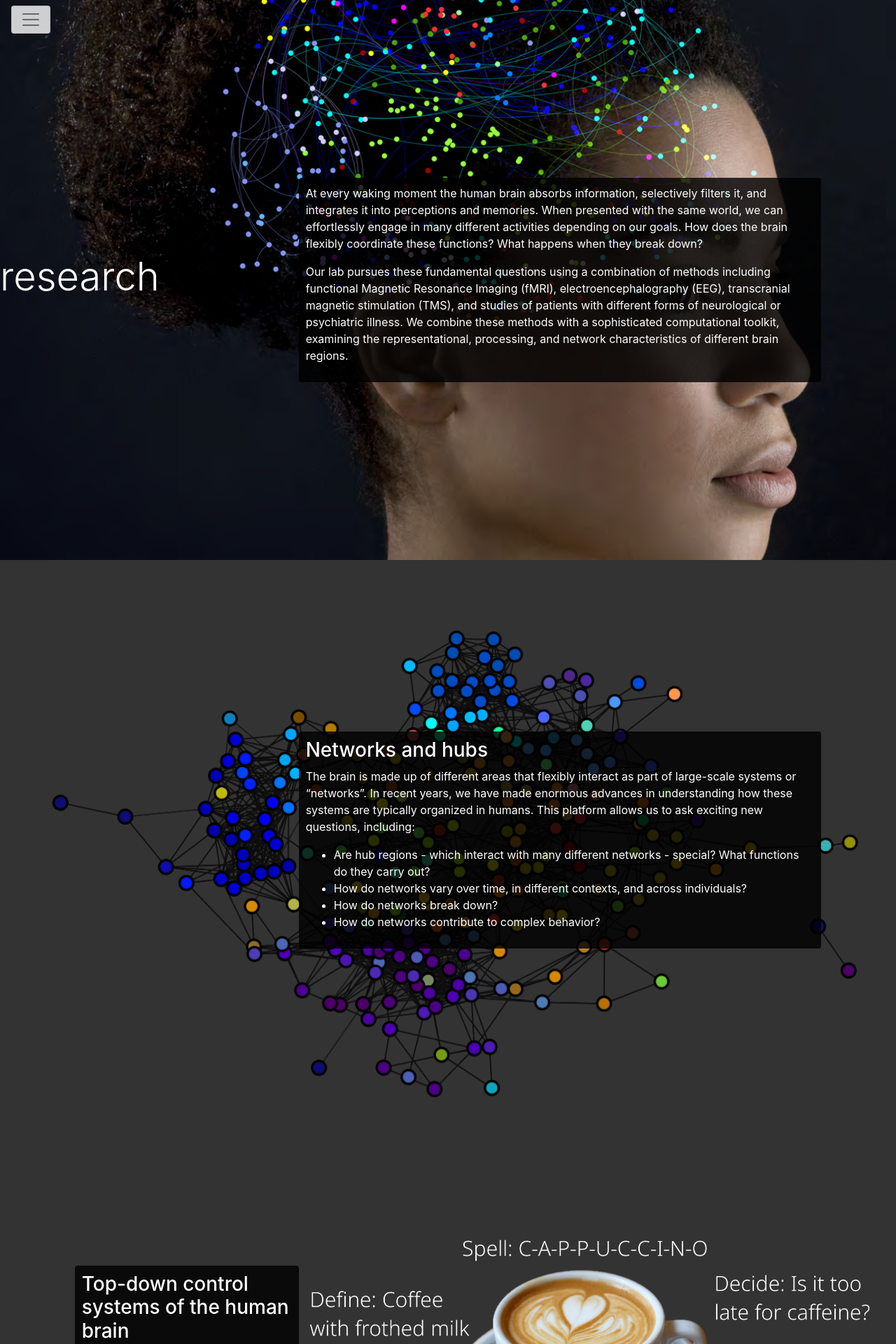
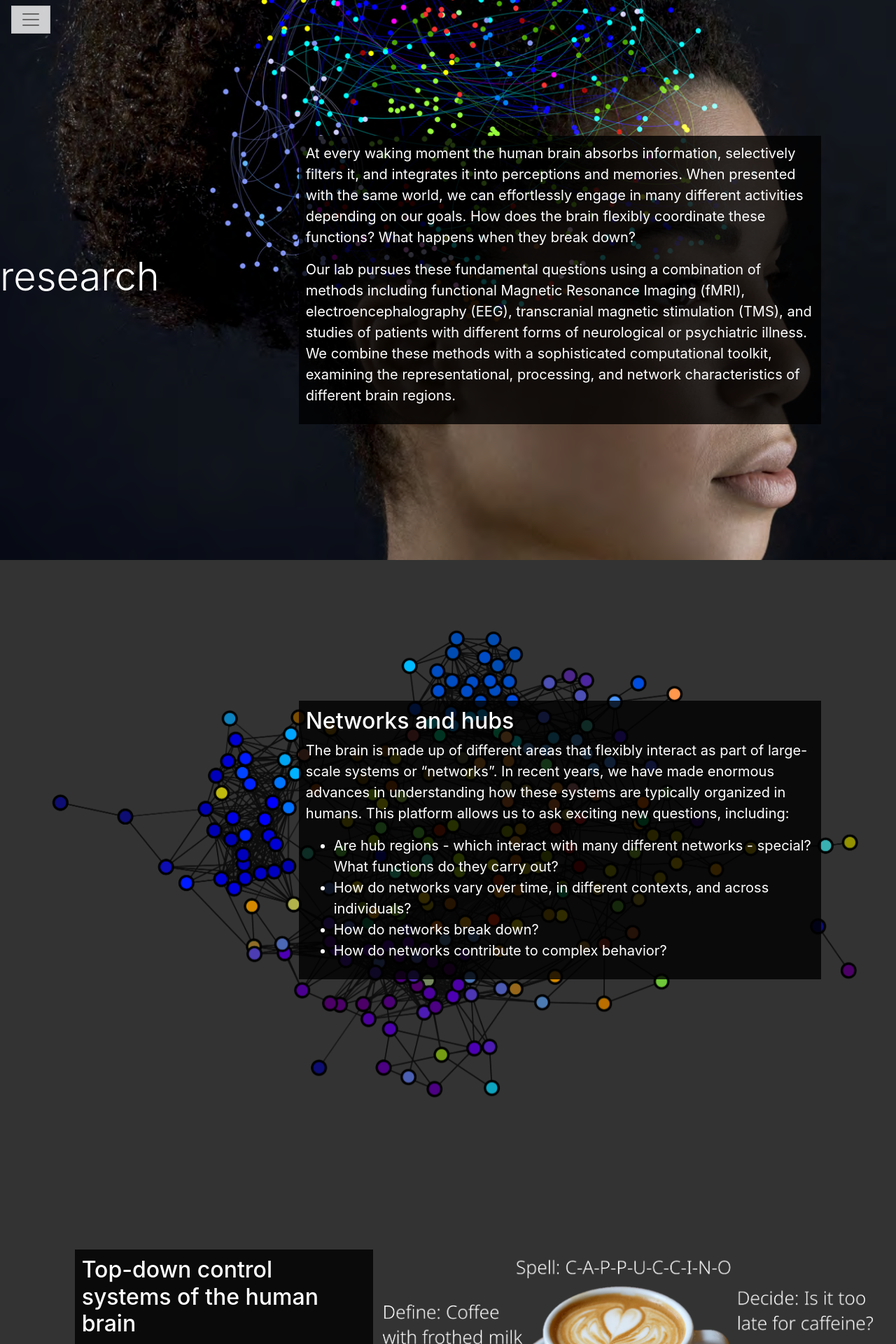
Before and after one commit to vanandrew/web-common, a Django app: page /research in a window 1280 px wide. Shown: the top 1920 px of the page at 70% size. Run offline with Django 3.2, Linux system fonts and the light colour scheme; some libraries are stand-ins or nearby versions.

Commit message:
General Improvements/Refinements

```diff
--- a/common/admin.py
+++ b/common/admin.py
@@ -51,7 +51,7 @@ class newsitemadmin(admin.ModelAdmin):
     ordering = ('title',)
     fieldsets = (
         ('News Post', {
-            'fields': ('title','date','content',)
+            'fields': ('title','pub_date','content',)
         }),
     )
     search_fields = ('title',)
--- a/common/static/common/css/base.css
+++ b/common/static/common/css/base.css
@@ -28,3 +28,43 @@ body {
     font-size: 4rem;
     cursor: pointer;
 }
+.form-layout {
+    margin: 60px 0px 16px 0px;
+}
+.responsive-text {
+    font-size: 0.6rem;
+}
+.header-responsive-text {
+    font-size: 1rem;
+}
+@media (min-width: 576px) {
+    .responsive-text {
+        font-size:0.8rem;
+    }
+    .header-responsive-text {
+        font-size: 1.3rem;
+    }
+}
+@media (min-width: 768px) {
+    .responsive-text {
+        font-size:1rem;
+    }
+    .header-responsive-text {
+        font-size: 1.5rem;
+    }
+}
+
+/* Large devices (desktops, 992px and up) */
+@media (min-width: 992px) {
+    .responsive-text {
+        font-size:1.25rem;
+    }
+    .header-responsive-text {
+        font-size: 2rem;
+    }
+}
+
+/* Extra large devices (large desktops, 1200px and up) */
+@media (min-width: 1200px) {
+
+}
--- a/common/static/common/css/bootstrap-better-nav.css
+++ b/common/static/common/css/bootstrap-better-nav.css
@@ -65,3 +65,7 @@ body.side-menu-visible #side-menu {
   z-index:100;
   display:none;
 }
+
+.navbar-toggler {
+    border-radius: 0px;
+}
--- /dev/null
+++ b/common/static/common/css/research.css
@@ -0,0 +1,68 @@
+.block-text {
+    background-color: rgba(0,0,0,0.8);
+    padding: 10px 10px !important;
+}
+.block-bg-image {
+    z-index: 0;
+    position: absolute;
+    height: 100vh;
+    width: 100%;
+    background-position: center;
+    background-size: cover;
+    background-repeat: no-repeat;
+}
+.block-title {
+    background-image: url('../imgs/neuron_cover.png');
+    background-position: center;
+    background-size: cover;
+    background-repeat: no-repeat;
+}
+.block-bg {
+    background-color: rgba(0,0,0,0.8)
+}
+.blockspring1 {
+    background-image: url('../imgs/spring1.png');
+}
+@keyframes flickerAnimation {
+  0%   { opacity:1; }
+  50%  { opacity:0; }
+  100% { opacity:1; }
+}
+@-o-keyframes flickerAnimation{
+  0%   { opacity:1; }
+  50%  { opacity:0; }
+  100% { opacity:1; }
+}
+@-moz-keyframes flickerAnimation{
+  0%   { opacity:1; }
+  50%  { opacity:0; }
+  100% { opacity:1; }
+}
+@-webkit-keyframes flickerAnimation{
+  0%   { opacity:1; }
+  50%  { opacity:0; }
+  100% { opacity:1; }
+}
+.blockspring2 {
+    background-image: url('../imgs/spring2.png');
+    opacity: 0;
+    -webkit-animation: flickerAnimation 6s infinite;
+    -moz-animation: flickerAnimation 6s infinite;
+    -o-animation: flickerAnimation 6s infinite;
+    animation: flickerAnimation 6s infinite;
+}
+.blockcoffee {
+    background-image: url('../imgs/controlcoffee.png');
+    background-size: contain;
+}
+.blockduckrabbit {
+    background-image: url('../imgs/DuckRabbit.png');
+    background-size: contain;
+}
+.blockmri {
+    background-image: url('../imgs/mri.jpg');
+    background-position: 50% 40%
+}
+.bg-image {
+    height: 100%;
+}
--- a/common/templates/common/people.html
+++ b/common/templates/common/people.html
@@ -75,9 +75,6 @@
                         {% if person.phone %}
                         <h6>{{ person.phone }}</h6>
                         {% endif %}
-                        {% if person.cv %}
-                        <p><a href="{{ person.cv.url }}" target="_blank">Curriculum Vitae</a></p>
-                        {% endif %}
                         <div class="text-center">
                             {% if person.photo %}
                             <img src="{{ person.photo.url }}" class="img-fluid img-thumbnail">
@@ -90,6 +87,9 @@
                         {% autoescape off %}
                         {{ person.blurb }}
                         {% endautoescape %}
+                        {% if person.cv %}
+                        <p><a href="{{ person.cv.url }}" target="_blank">Curriculum Vitae</a></p>
+                        {% endif %}
                     </div>
                 </div>
             </div>
--- a/common/templates/common/research.html
+++ b/common/templates/common/research.html
@@ -2,77 +2,7 @@
 {% load staticfiles %}
 
 {% block head %}
-<style>
-.block-text {
-    background-color: rgba(0,0,0,0.8);
-    border-radius: 0.25rem;
-    padding: 10px 10px !important;
-}
-.block-bg-image {
-    z-index: 0;
-    position: absolute;
-    height: 100vh;
-    width: 100%;
-    background-position: center;
-    background-size: cover;
-    background-repeat: no-repeat;
-}
-.block-title {
-    background-image: url('{% static "common/imgs/neuron_cover.png"%}');
-    background-position: center;
-    background-size: cover;
-    background-repeat: no-repeat;
-}
-.block-bg {
-    background-color: rgba(0,0,0,0.8)
-}
-.blockspring1 {
-    background-image: url('{% static "common/imgs/spring1.png"%}');
-}
-@keyframes flickerAnimation {
-  0%   { opacity:1; }
-  50%  { opacity:0; }
-  100% { opacity:1; }
-}
-@-o-keyframes flickerAnimation{
-  0%   { opacity:1; }
-  50%  { opacity:0; }
-  100% { opacity:1; }
-}
-@-moz-keyframes flickerAnimation{
-  0%   { opacity:1; }
-  50%  { opacity:0; }
-  100% { opacity:1; }
-}
-@-webkit-keyframes flickerAnimation{
-  0%   { opacity:1; }
-  50%  { opacity:0; }
-  100% { opacity:1; }
-}
-.blockspring2 {
-    background-image: url('{% static "common/imgs/spring2.png"%}');
-    opacity: 0;
-    -webkit-animation: flickerAnimation 6s infinite;
-    -moz-animation: flickerAnimation 6s infinite;
-    -o-animation: flickerAnimation 6s infinite;
-    animation: flickerAnimation 6s infinite;
-}
-.blockcoffee {
-    background-image: url('{% static "common/imgs/controlcoffee.png"%}');
-    background-size: contain;
-}
-.blockduckrabbit {
-    background-image: url('{% static "common/imgs/DuckRabbit.png"%}');
-    background-size: contain;
-}
-.blockmri {
-    background-image: url('{% static "common/imgs/mri.jpg"%}');
-    background-position: 50% 40%
-}
-.bg-image {
-    height: 100%;
-}
-</style>
+<link rel="stylesheet" href="{% static 'common/css/research.css' %}">
 {% endblock %}
 
 {% block research %}active{% endblock %}
@@ -83,7 +13,7 @@
         <div class="col-9 offset-2 col-md-4 offset-md-0">
             <h1 class="display-4 animated fadeInLeft section-title">research</h1>
         </div>
-        <div class="col-9 offset-2 col-md-7 offset-md-0 animated fadeInRight topic-col block-text">
+        <div class="col-9 offset-2 col-md-7 offset-md-0 animated fadeInRight topic-col block-text responsive-text">
             <p>At every waking moment the human brain absorbs information, selectively filters it, and integrates
                 it into perceptions and memories. When presented with the same world, we can effortlessly engage
                 in many different activities depending on our goals. How does the brain flexibly coordinate these
@@ -100,8 +30,8 @@
         <div class="block-bg-image blockspring2"></div>
         <div class="col-4">
         </div>
-        <div class="col-7 animated fadeInRight block-text topic-col">
-            <h3>Networks and hubs</h3>
+        <div class="col-7 animated fadeInRight block-text topic-col responsive-text">
+            <h3 class="header-responsive-text">Networks and hubs</h3>
             <p>The brain is made up of different areas that flexibly interact as part of large-scale
                 systems or “networks”. In recent years, we have made enormous advances in understanding how these systems
                 are typically organized in humans. This platform allows us to ask exciting new questions, including: </p>
@@ -114,23 +44,23 @@
         </div>
     </div>
     <div class="row no-gutters align-items-center block-bg title">
-        <div class="col-3 offset-1 animated fadeInLeft block-text topic-col" id="block2">
-            <h3>Top-down control systems of the human brain</h3>
+        <div class="col-4 offset-1 animated fadeInLeft block-text topic-col responsive-text">
+            <h3 class="header-responsive-text">Top-down control systems of the human brain</h3>
             <p>“Control” refers to our ability to alter neural processing and actions depending on our goals. A number
                 of areas in the frontal and parietal lobes have been implicated in these processes. What differentiates these areas?
                 What control functions are they specialized in? How do they interact? Do these interactions change in different
                 contexts?</p>
         </div>
-        <div class="col-8 bg-image">
+        <div class="col-7 bg-image">
             <div class="block-bg-image blockcoffee"></div>
         </div>
     </div>
     <div class="row no-gutters align-items-center block-bg title">
-        <div class="col-7 bg-image">
+        <div class="col-6 bg-image">
             <div class="block-bg-image blockduckrabbit"></div>
         </div>
-        <div class="col-4 animated fadeInRight block-text topic-col" id="block3">
-            <h3>Top-down modulation of vision</h3>
+        <div class="col-5 animated fadeInRight block-text topic-col responsive-text">
+            <h3 class="header-responsive-text">Top-down modulation of vision</h3>
             <p>What do “control” systems control? In this line of work, we ask how our goals change the way we see the world.
                 There is abundant work demonstrating that attention to a visual stimulus changes various aspects of its representation,
                 including the gain, tuning, and reliability of responses. We ask: what systems-level mechanisms lead to these changes?
@@ -139,8 +69,8 @@
     </div>
     <div class="row no-gutters align-items-center block-bg title">
         <div class="block-bg-image blockmri"></div>
-        <div class="col-7 offset-1 animated fadeInLeft block-text topic-col" id="block4">
-            <h3>Methods development</h3>
+        <div class="col-7 offset-1 animated fadeInLeft block-text topic-col responsive-text">
+            <h3 class="header-responsive-text">Methods development</h3>
             <p>These exciting questions push us to new advances in methodologies, to tackle brain function more precisely and at a wide
                 range of spatiotemporal scales. Thus, our lab engages in a multitude of efforts to integrate existing methods and develop
                 new methodological and analytical approaches. Recent work has included advances in measuring individual variability,
--- a/common/views.py
+++ b/common/views.py
@@ -1,7 +1,8 @@
 from django.shortcuts import render
 from django.http import HttpResponseRedirect, JsonResponse
 from .models import *
-from datetime import datetime
+from datetime import datetime,date
+import calendar
 import json
 import os
 
@@ -24,12 +25,40 @@ def publications_page(request):
     publications = publication.objects.all().order_by('-date')
     dateobjs = publication.objects.dates('date','year',order='DESC')
     years = [date.year for date in dateobjs]
-    return render(request, 'common/publications.html', {'publications': publications, 'years': years})
+    return render(request, 'common/publications.html',{'publications':publications,'years': years})
 
 # news
 def news_page(request):
-    news = news_item.objects.all().order_by('-date')[0:5]
-    return render(request, 'common/news.html',{'news': news})
+    try:
+        data = request.GET
+        year = data['year']
+        month = data['month']
+    except:
+        month = 'month'
+        year = 'year'
+    now = datetime.now()
+    if year == 'year' and month == 'month': # get last 5 news items if main
+        news = news_item.objects.all().order_by('-pub_date')[0:5]
+    elif year == 'year':
+        news = news_item.objects.filter(pub_date__month=int(month))
+        month = int(month)
+    elif month == 'month':
+        news = news_item.objects.filter(pub_date__year=int(year))
+        year = int(year)
+    else:
+        year = int(year)
+        month = int(month)
+        dayrange = calendar.monthrange(year,month)
+        start_date = date(year,month,dayrange[0])
+        end_date = date(year,month,dayrange[1])
+        news = news_item.objects.filter(pub_date__range=(start_date,end_date))
+    return render(request, 'common/news.html',{
+        'news': news,
+        'year': year,
+        'month': month,
+        'yearnum': range(2018,now.year+1),
+        'monthnum': range(1,13)
+        })
 
 # data/software
 def data_page(request):
```
Also changed, not shown: common/models.py (+10 -33 lines), common/templates/common/news.html (+31 -5 lines), common/templates/common/publications.html (+19 -8 lines), labsite/settings.py (+6 -4 lines), common/migrations/0007_auto_20180421_1224.py (added), common/migrations/0008_publication_link_name.py (added).
